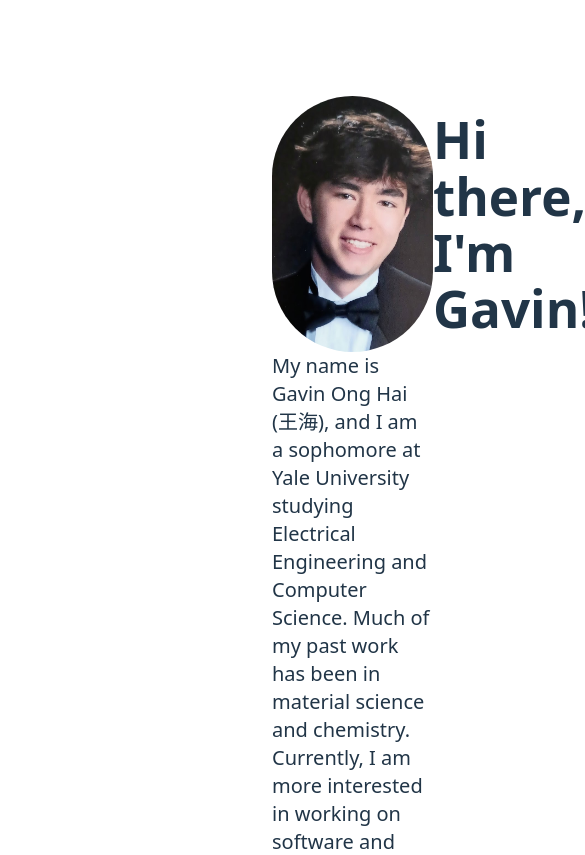
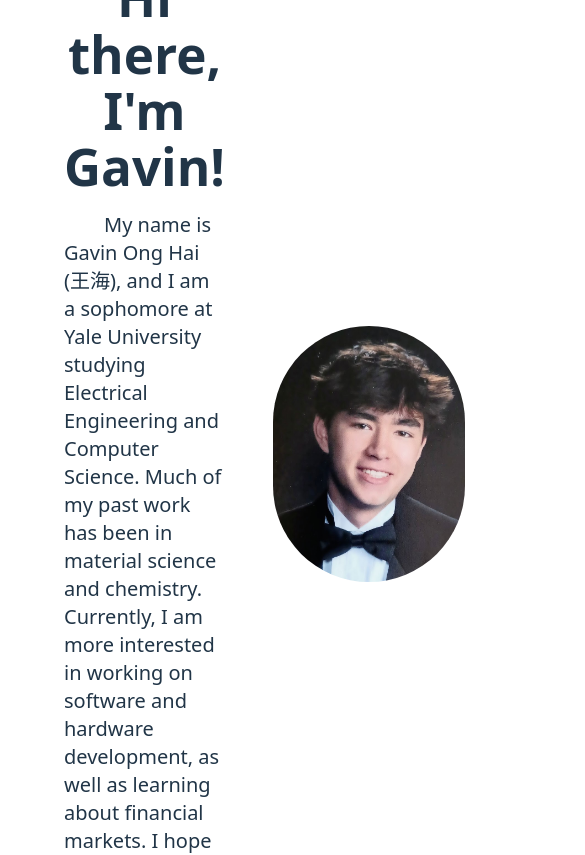
Before and after one commit to onghaig/onghaig.github.io, a React (Vite) app: page / in a window 390 px wide. Shown: the top 855 px of the page, 585 px wide, since content can reach past the window. Built offline with nearby package versions, Linux system fonts and the light colour scheme.

Commit message:
fixed the face and about me component such that my face follows the text and is not in the way of the text, to the right of it..

```diff
--- a/package.json
+++ b/package.json
@@ -17,6 +17,7 @@
     "framer-motion": "^12.23.12",
     "react": "^19.1.0",
     "react-dom": "^19.1.0",
+    "react-icons": "^5.5.0",
     "react-scroll": "^1.9.3",
     "tailwindcss": "^4.1.11"
   },
--- a/src/App.tsx
+++ b/src/App.tsx
@@ -7,14 +7,15 @@ import Projects from './components/projects'
 import Contact from './components/contact'
 import Blog from './components/blog'
 import Skills from './components/skills'
+import MyFace from './components/myface'
 
 function App() {
   // const [count, setCount] = useState(0)
 
   return (
-    <div className="flex,">
+    <div className="flex">
       <Sidebar/>
-      <main className="flex-1 pl-52">
+      <main className="flex-auto">
       <AboutMe/>
       <Projects/>
       <Skills/>
--- a/src/components/aboutme.tsx
+++ b/src/components/aboutme.tsx
@@ -1,19 +1,11 @@
-import myFace from "../assets/myface.jpg";
+import MyFace from "./myface";
 
 export default function AboutMe() {
   return (
-    <section id="about" className="relative h-screen ">
-      <div className="flex flex-col items-start justify-around text-left px-8 py-16">
-        <div className="flex items-center">
-            <img
-            src={myFace}
-            alt="Gavin Ong Hai"
-            className="rounded-full w-48 h-64 object-cover"
-          />
+    <section id="about" className="relative h-screen flex items-center lg:flex-row lg:h-screen px-8">
+        <div className="flex flex-col items-start max-w-3xl">
           <h1 className="text-4xl font-bold">Hi there, I'm Gavin!</h1>
-        </div>
-
-        <h2 className="text-xl font-medium max-w-9xl">
+        <h2 className="text-xl text-left font-medium max-w-3xl mt-4 indent-10">
           My name is Gavin Ong Hai (王海), and I am a sophomore at Yale University
           studying Electrical Engineering and Computer Science. Much of my past
           work has been in material science and chemistry. Currently, I am more
@@ -21,7 +13,8 @@ export default function AboutMe() {
           learning about financial markets. I hope you enjoy looking through my
           website!
         </h2>
-      </div>
+        </div>
+      <MyFace/>
     </section>
   );
 }
--- /dev/null
+++ b/src/components/myface.tsx
@@ -0,0 +1,11 @@
+import myFace from "../assets/myface.jpg";
+
+export default function MyFace() {
+    return (
+        <img
+            src={myFace}
+            alt="Gavin Ong Hai"
+            className="items-start wrap-anywhere rounded-full w-48 h-64 object-cover ml-12"
+          />
+    )
+}
--- a/src/components/sidebar.tsx
+++ b/src/components/sidebar.tsx
@@ -1,5 +1,6 @@
 import { useState, useEffect } from "react";
 import { Link, scrollSpy } from "react-scroll";
+import { FaLinkedin, FaGithub } from "react-icons/fa";
 
 const sections = [
   { id: "about",    label: "About" },
@@ -9,6 +10,16 @@ const sections = [
   { id: "contact",  label: "Contact" },
   { id: "blog",     label: "Blog" },
 ];
+
+const links = [
+  { id: "github",    label: "GitHub",    url: "https://github.com/onghaig", iconTag: "FaGithub"},
+  { id: "linkedin",  label: "LinkedIn",  url: "https://www.linkedin.com/in/gavin-onghai/", iconTag: "FaLinkedin"},
+]
+
+const iconMap: Record<string, React.ElementType> = {
+  FaGithub,
+  FaLinkedin,
+};
 
 export default function Sidebar() {
   const [active, setActive] = useState("");
@@ -49,6 +60,24 @@ export default function Sidebar() {
           {label}
         </Link>
       ))}
+      <div className=" flex justify-center gap-4">
+        {links.map(({ id, url, iconTag, label }) => {
+          const Icon = iconMap[iconTag];
+          return (
+            <a
+              key={id}
+              href={url}
+              aria-label={label}
+              target="_blank"
+              rel="noopener noreferrer"
+              className="opacity-40 group-hover:opacity-100 transition-opacity
+                         duration-400 hover:scale-200 hover:"
+            >
+              <Icon className="w-7 h-7" />
+            </a>
+          );
+        })}
+      </div>
     </aside>
   );
 }
```
Also changed, not shown: 1 other file (tests, documents, lock files or other folders).
